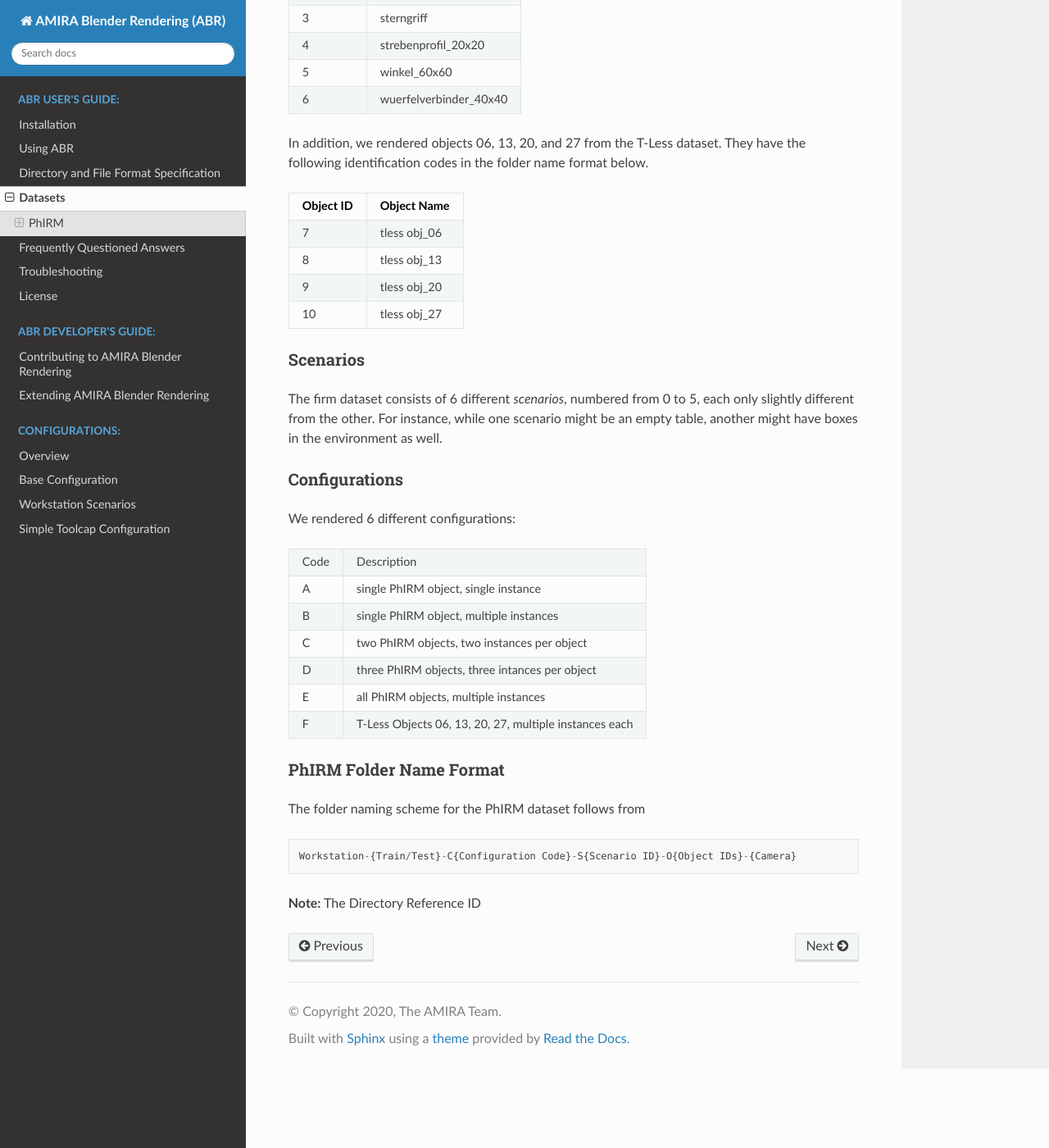
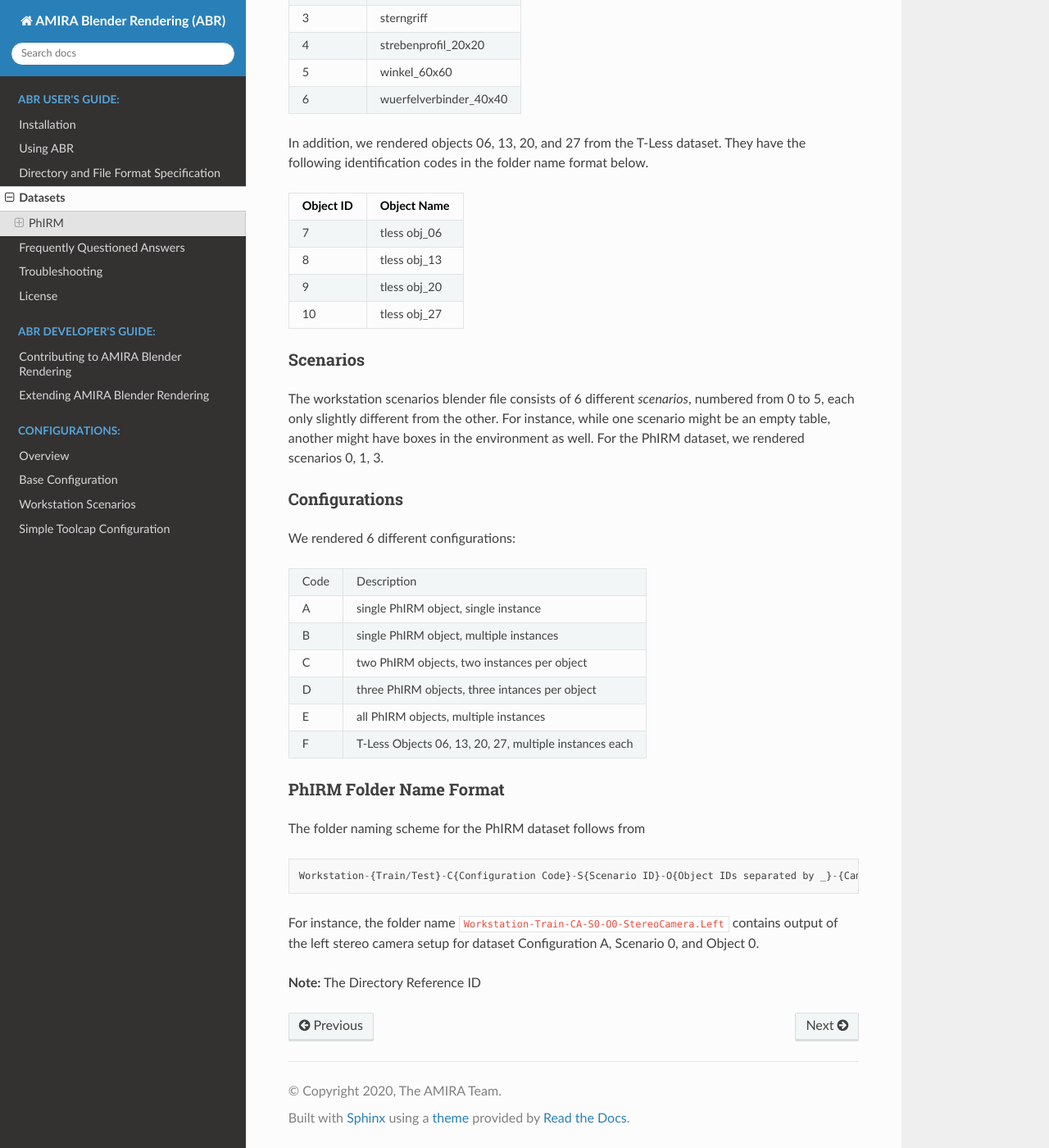
Before and after one commit to boschresearch/amira_blender_rendering, a Sphinx documentation site: the page built from docs/datasets.rst, in a window 1280 px wide and 1400 px high, scrolled down 824 px. Shown: the whole window at 82% size. Built offline with Sphinx 7.4.7 and the Read the Docs theme 2.0.0, drawn with Linux system fonts in a browser that asks for light colours.

Commit message:
update documentatin

```diff
--- a/docs/datasets.rst
+++ b/docs/datasets.rst
@@ -66,9 +66,10 @@
 Scenarios
 ~~~~~~~~~
 
-The firm dataset consists of 6 different `scenarios`, numbered from 0 to 5, each
-only slightly different from the other. For instance, while one scenario might
-be an empty table, another might have boxes in the environment as well.
+The workstation scenarios blender file consists of 6 different `scenarios`,
+numbered from 0 to 5, each only slightly different from the other. For instance,
+while one scenario might be an empty table, another might have boxes in the
+environment as well. For the PhIRM dataset, we rendered scenarios 0, 1, 3.
 
 
 Configurations
@@ -100,7 +101,11 @@
 
 .. code-block::
 
-   Workstation-{Train/Test}-C{Configuration Code}-S{Scenario ID}-O{Object IDs}-{Camera}
+   Workstation-{Train/Test}-C{Configuration Code}-S{Scenario ID}-O{Object IDs separated by _}-{Camera}
+
+For instance, the folder name ``Workstation-Train-CA-S0-O0-StereoCamera.Left``
+contains output of the left stereo camera setup for dataset Configuration A,
+Scenario 0, and Object 0.
 
 
 
```
Also changed, not shown: 1 other file.
